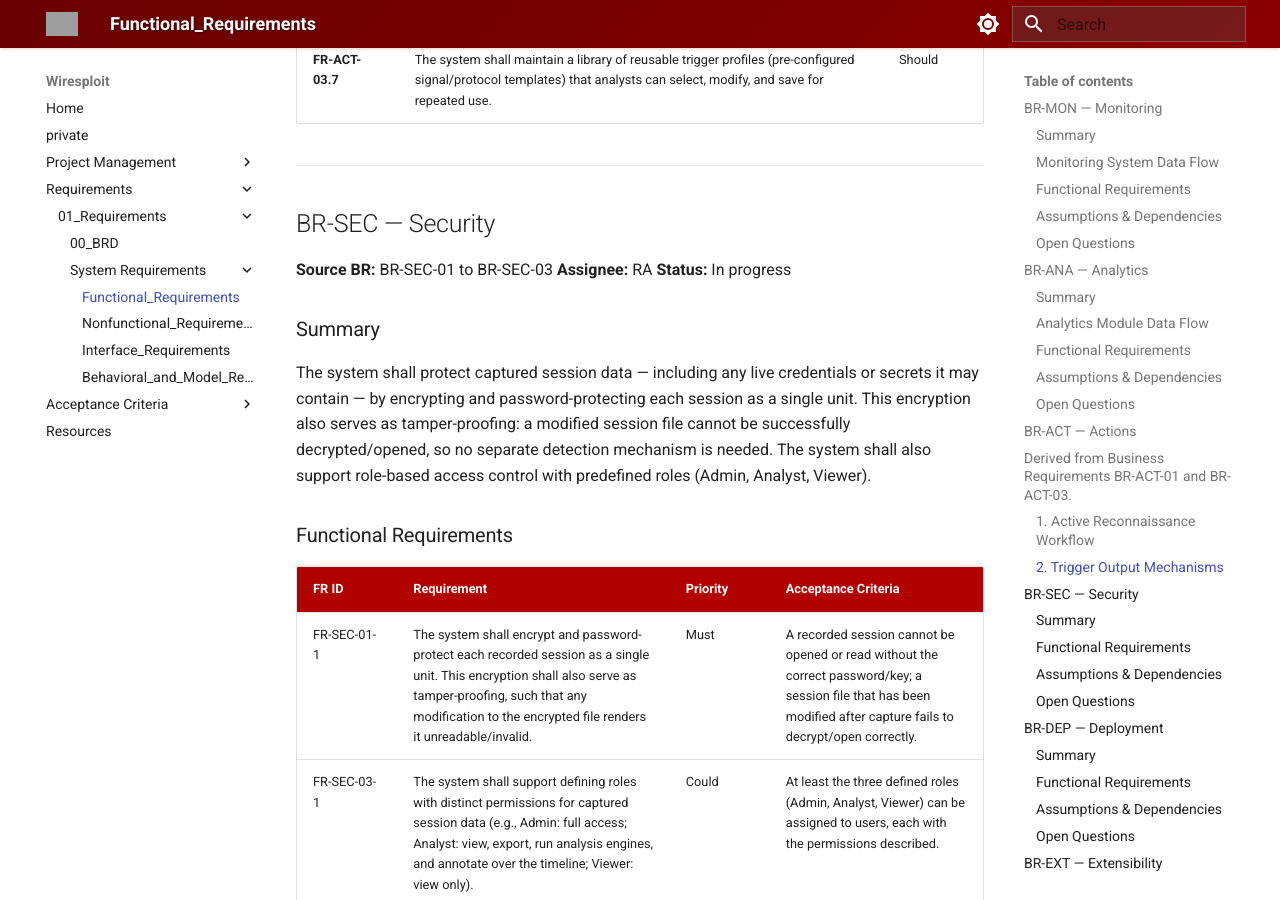
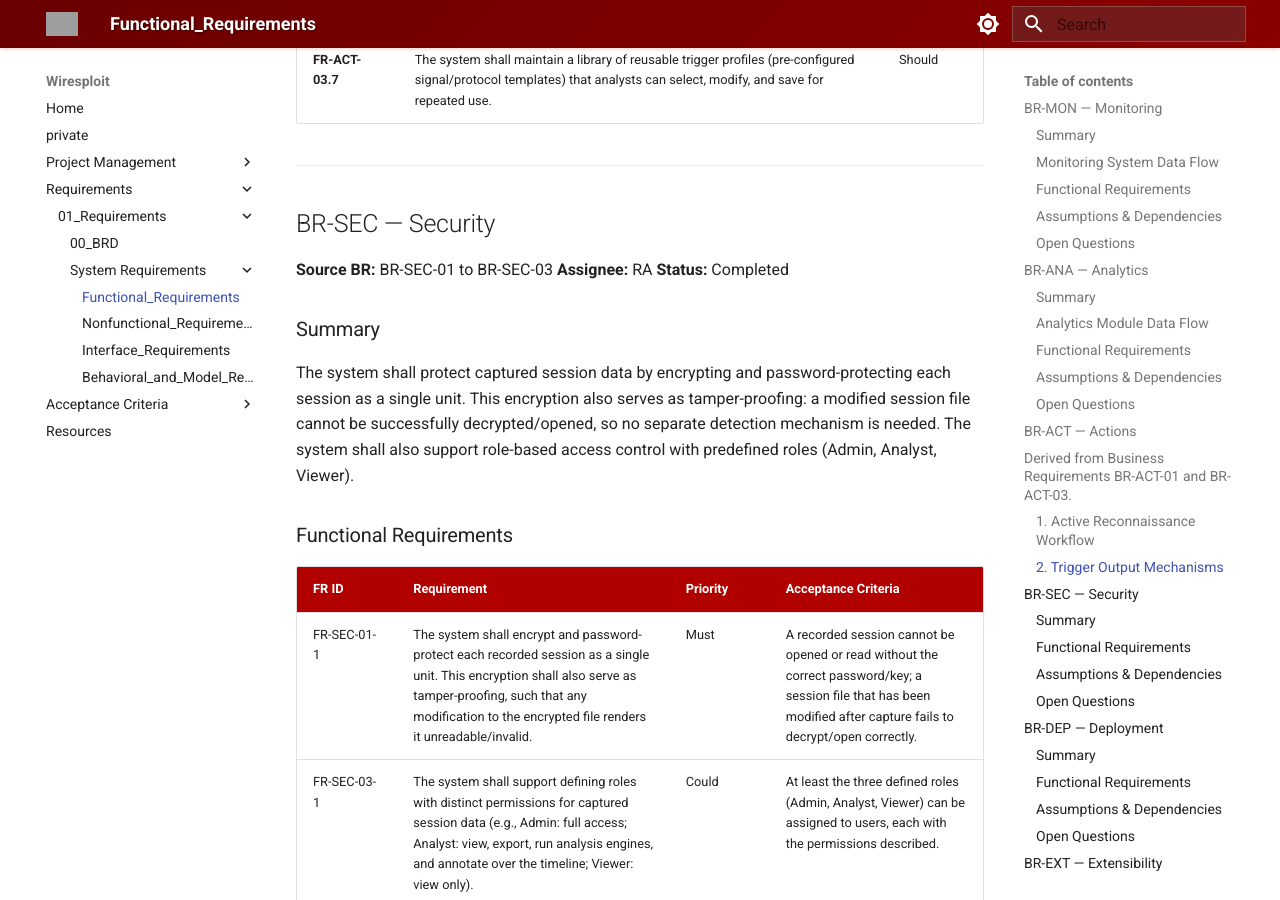
Before and after one commit to EG-ETCS/wiresploit, an MkDocs documentation site: the page built from docs/01_Requirements/01_SysRS/01_Functional_Requirements.md, in a window 1280 px wide and 900 px high, scrolled down 9360 px. Built offline with MkDocs 1.6.1 and Material for MkDocs 9.7.7, drawn with Linux system fonts in a browser that asks for light colours; grey boxes are pictures that could not be loaded.

Commit message:
Address review comments: simplify to encryption-only tamper-proofing, expand Analyst role, remove access-logging FR (no server for logs)

```diff
--- a/docs/01_Requirements/01_SysRS/01_Functional_Requirements.md
+++ b/docs/01_Requirements/01_SysRS/01_Functional_Requirements.md
@@ -207,10 +207,10 @@ Derived from Business Requirements **BR-ACT-01** and **BR-ACT-03**.
 
 **Source BR:** BR-SEC-01 to BR-SEC-03
 **Assignee:** RA
-**Status:** In progress
+**Status:** Completed
 
 ### Summary
-The system shall protect captured session data — including any live credentials or secrets it may contain — by encrypting and password-protecting each session as a single unit. This encryption also serves as tamper-proofing: a modified session file cannot be successfully decrypted/opened, so no separate detection mechanism is needed. The system shall also support role-based access control with predefined roles (Admin, Analyst, Viewer).
+The system shall protect captured session data by encrypting and password-protecting each session as a single unit. This encryption also serves as tamper-proofing: a modified session file cannot be successfully decrypted/opened, so no separate detection mechanism is needed. The system shall also support role-based access control with predefined roles (Admin, Analyst, Viewer).
 
 ### Functional Requirements
 
@@ -228,6 +228,8 @@ The system shall protect captured session data — including any live credential
 ### Open Questions
 - Who sets the session password — the system automatically, or the analyst manually — and what happens if it's lost?
 - Are Admin / Analyst / Viewer the only roles needed, or are additional roles expected later?
+
+---
 
 ## BR-DEP — Deployment
 
```
